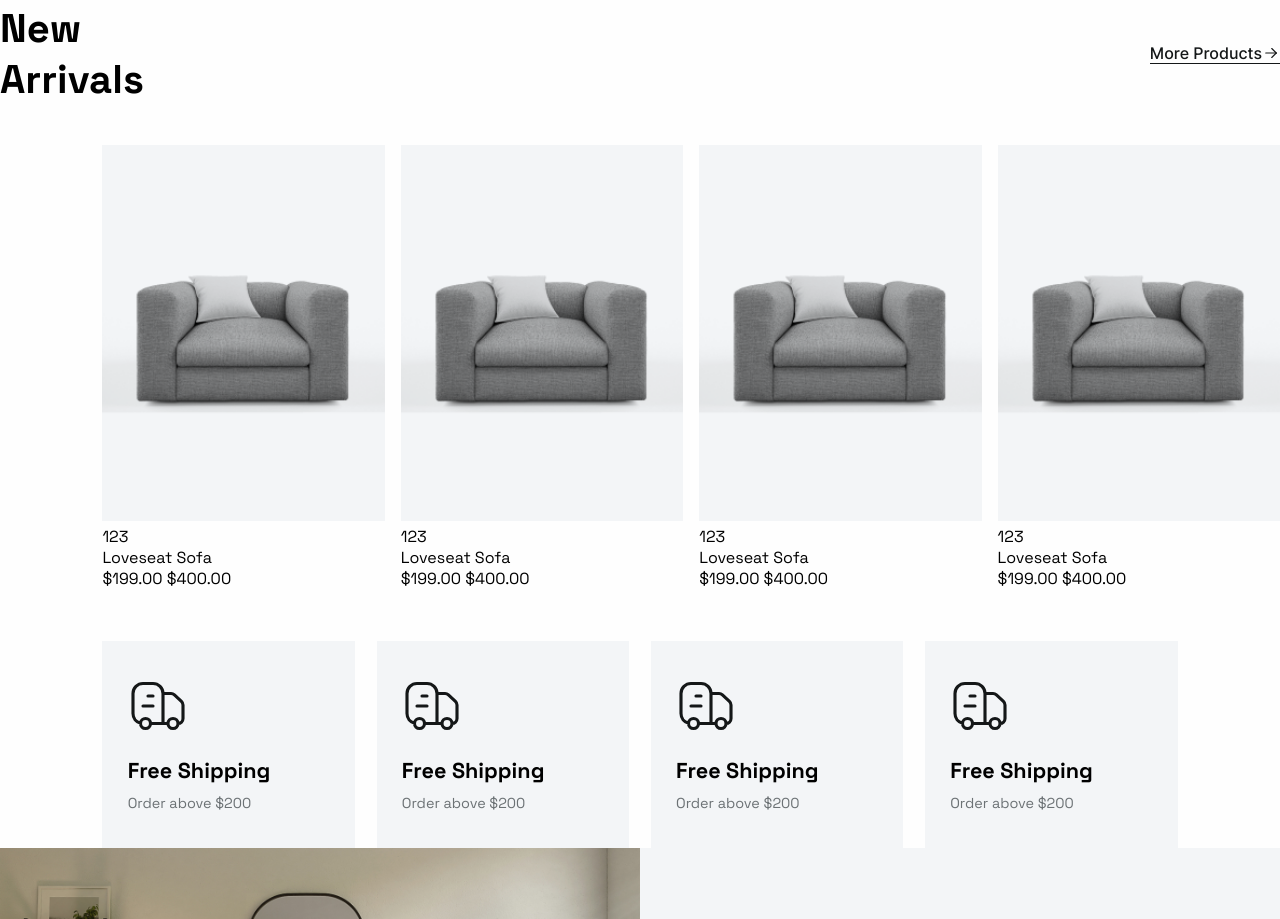
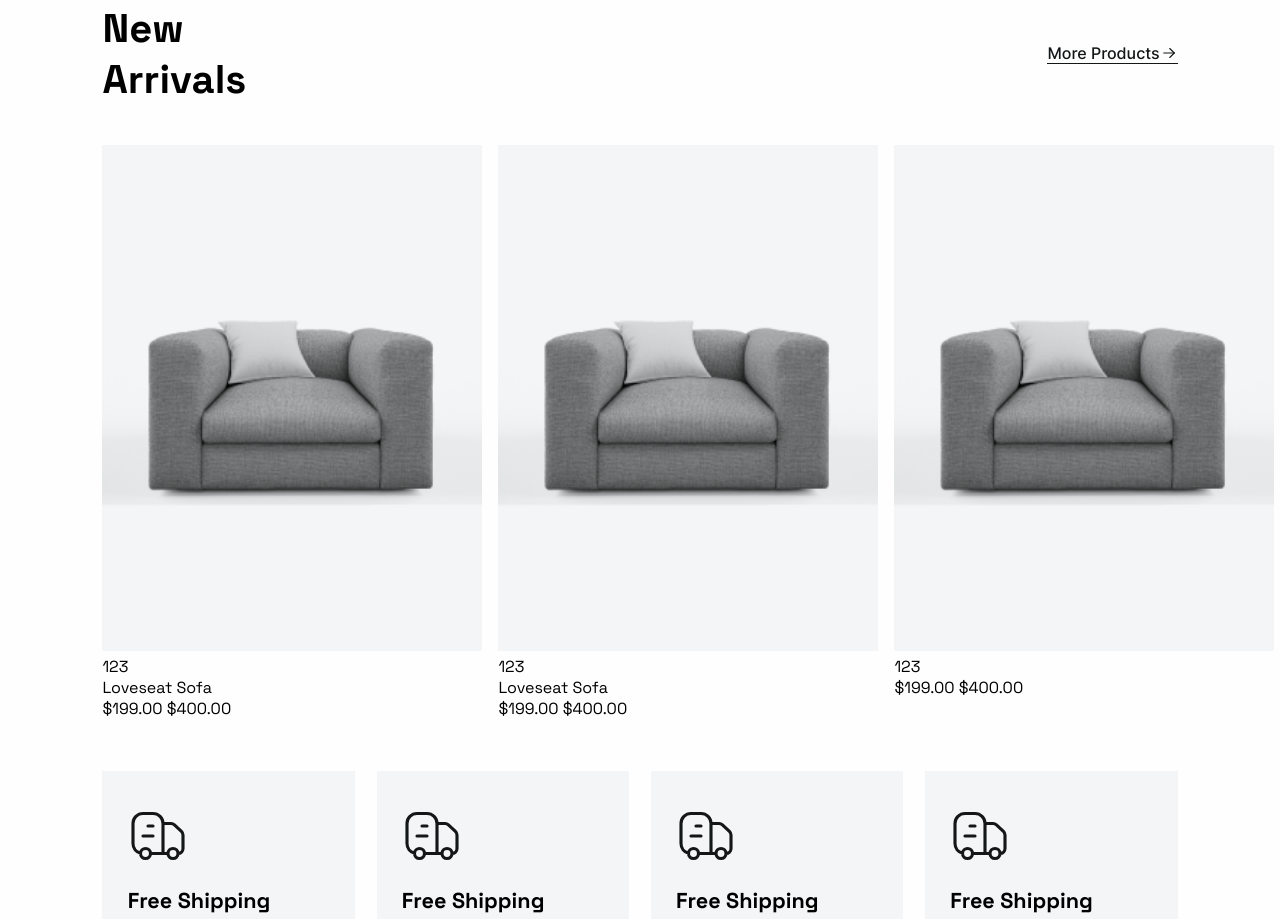
Before and after one commit to marjanradfar/E-Commerce, a website built with Vite: page page/Home.html in a window 1280 px wide. Shown: the part 1517-2436 px from the top of the page. Built offline with nearby package versions, Linux system fonts and the light colour scheme; a web font is replaced by a local one.

Commit message:
creat scroll section newArrivals in home page

```diff
--- a/assets/style/home/_newArrivals.scss
+++ b/assets/style/home/_newArrivals.scss
@@ -1,20 +1,22 @@
 .newArrivals {
   margin-bottom: 52px;
   margin-top: 48px;
-  width: 100%;
-  overflow: scroll;
+
   &__wrapper {
-    width: 100%;
     display: flex;
+    justify-content: flex-start;
+    align-content: center;
     gap: 1rem;
-    padding-left: 8%;
+    overflow-x: scroll;
+    padding: 0 8%;
+    @media screen and (max-width: 768px){
+      padding: 0 2rem;
+
+    }
     &--cart {
-      //width: 262px;
-      //height: 349px;
-      width: 30rem;
+
       img {
-        //width: 24%;
-        width: 100%;
+        width:380px;
       }
 
       .content {
@@ -23,5 +25,8 @@
         align-items: flex-start;
       }
     }
+
   }
+
+
 }
--- a/page/Home.html
+++ b/page/Home.html
@@ -169,8 +169,7 @@
 
     <!--    section New Arrivals-->
     <section class="newArrivals">
-        <div class="">
-            <div class="articles__head">
+            <div class="articles__head container">
                 <h1>
                     New<br>
                     Arrivals
@@ -209,6 +208,17 @@
                     <img src="../assets/image/newArrivals/singleSofa.png" ALT="single sofa"/>
                     <div class="content">
                         <span class="content__rating">123</span>
+<!--                        <span class="content__title">Loveseat Sofa</span>-->
+                        <div class="content__price">
+                            <span class="content__price--main">$199.00</span>
+                            <span class="content__price--off">$400.00</span>
+                        </div>
+                    </div>
+                </div>
+                <div class="newArrivals__wrapper--cart">
+                    <img src="../assets/image/newArrivals/singleSofa.png" ALT="single sofa"/>
+                    <div class="content">
+                        <span class="content__rating">123</span>
                         <span class="content__title">Loveseat Sofa</span>
                         <div class="content__price">
                             <span class="content__price--main">$199.00</span>
@@ -228,7 +238,6 @@
                     </div>
                 </div>
             </div>
-        </div>
     </section>
 
 
```
